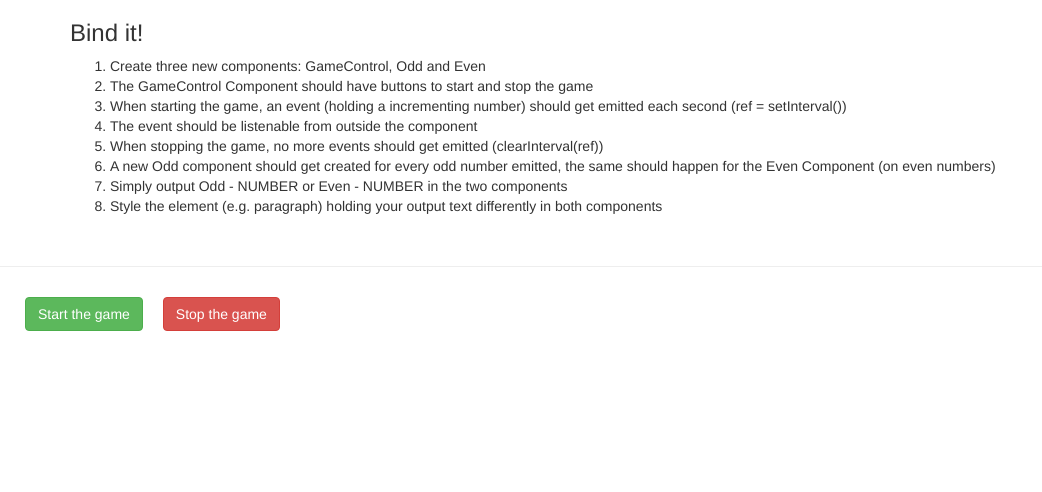
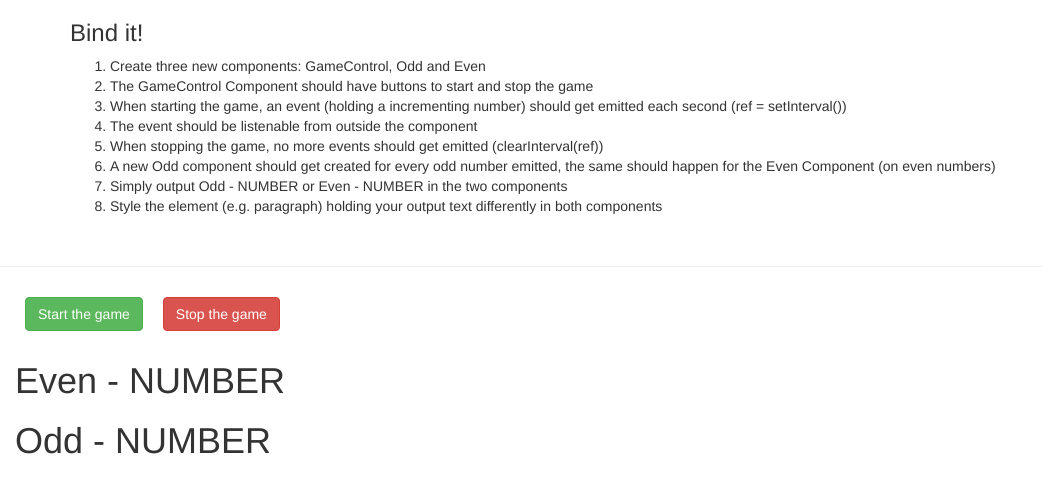
Before and after one commit to DevinAnnunzio/Angular-Assignment-4, an Angular app: page / in a window 1280 px wide. Shown: the top 492 px of the page, without its empty margins (0-1042 px from the left). Built offline with nearby package versions, Linux system fonts and the light colour scheme.

Commit message:
Playground: code before trying to emit components

```diff
--- a/src/app/app.component.ts
+++ b/src/app/app.component.ts
@@ -10,6 +10,8 @@ export class AppComponent {
   eventEmittedFromGame: string = ''
 
 
+
+
   handleEvent(event: string){
     this.eventEmittedFromGame = event
   }
--- a/src/app/game-control/even-component/even-component.component.html
+++ b/src/app/game-control/even-component/even-component.component.html
@@ -1 +1 @@
-<p>even-component works!</p>
+<h1>Even - NUMBER</h1>
--- a/src/app/game-control/game-control-component/game-control-component.component.html
+++ b/src/app/game-control/game-control-component/game-control-component.component.html
@@ -2,4 +2,7 @@
 <div class="col-xs-3">
     <button class="btn btn-success btn-spacing" (click)="startEmitting(countEvent)">Start the game</button>
     <button class="btn btn-danger btn-spacing" (click)="stopEmitting()">Stop the game</button>
+
+    <app-even-component></app-even-component>
+    <app-odd-component></app-odd-component>
 </div>
--- a/src/app/game-control/odd-component/odd-component.component.html
+++ b/src/app/game-control/odd-component/odd-component.component.html
@@ -1 +1 @@
-<p>odd-component works!</p>
+<h1>Odd - NUMBER</h1>
```
Also changed, not shown: src/app/game-control/game-control-component/game-control-component.component.ts (+8 -1 lines).
